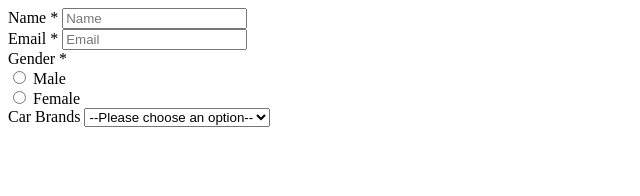
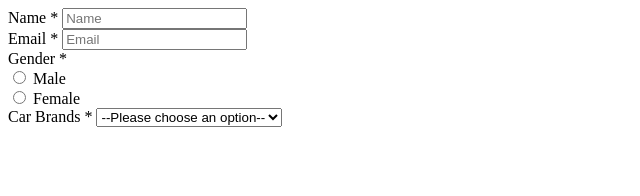
Before and after one commit to acciojob/signup-form-car-mvikram123, a website: page main.html in a window 1280 px wide. Shown: the top 196 px of the page, 0-640 px from the left. Drawn offline with Linux system fonts and the light colour scheme.

Commit message:
created a submission

```diff
--- a/main.html
+++ b/main.html
@@ -35,8 +35,8 @@
 			</label>
 		</div>
 		<div>
-		<label for="car">Car Brands</label>
-			<select id="car" name="car" required>
+		<label for="car">Car Brands *</label>
+			<select id="cars" name="cars" required>
 				<option value=""disabled  selected>--Please choose an option--</option>
 				<option>BMW</option>
 				<option>Audi</option>
```
